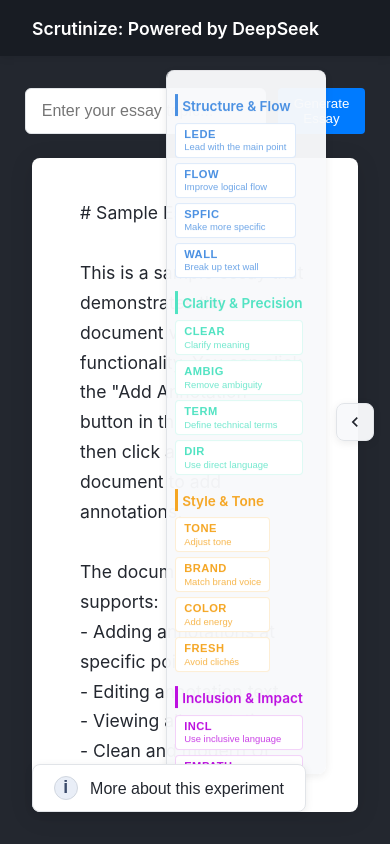
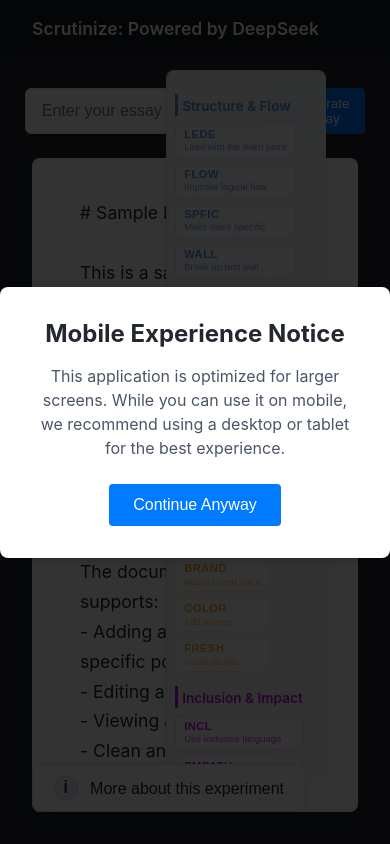
Before and after one commit to averyreyna/scrutinize, a React (Create React App) app: page / in a window 390 px wide. Built offline with nearby package versions, Linux system fonts and the light colour scheme.

Commit message:
added mobile warning

```diff
--- a/src/App.tsx
+++ b/src/App.tsx
@@ -1,5 +1,6 @@
-import React from 'react';
+import React, { useState, useEffect } from 'react';
 import DocumentPage from './pages/DocumentPage';
+import MobileWarning from './components/MobileWarning';
 import styled from 'styled-components';
 
 const AppContainer = styled.div`
@@ -9,8 +10,18 @@
 `;
 
 function App() {
+  const [showMobileWarning, setShowMobileWarning] = useState(false);
+
+  useEffect(() => {
+    const isMobile = window.innerWidth <= 768;
+    if (isMobile) {
+      setShowMobileWarning(true);
+    }
+  }, []);
+
   return (
     <AppContainer>
+      {showMobileWarning && <MobileWarning onDismiss={() => setShowMobileWarning(false)} />}
       <DocumentPage />
     </AppContainer>
   );
--- /dev/null
+++ b/src/components/MobileWarning.tsx
@@ -0,0 +1,73 @@
+import React from 'react';
+import styled from 'styled-components';
+
+const WarningOverlay = styled.div`
+  position: fixed;
+  top: 0;
+  left: 0;
+  width: 100%;
+  height: 100%;
+  background: rgba(0, 0, 0, 0.8);
+  display: flex;
+  align-items: center;
+  justify-content: center;
+  z-index: 9999;
+`;
+
+const WarningContent = styled.div`
+  background: white;
+  padding: 2rem;
+  border-radius: 8px;
+  max-width: 90%;
+  width: 400px;
+  text-align: center;
+  box-shadow: 0 4px 12px rgba(0, 0, 0, 0.15);
+`;
+
+const Title = styled.h2`
+  margin: 0 0 1rem 0;
+  color: #23272f;
+  font-size: 1.5rem;
+`;
+
+const Message = styled.p`
+  margin: 0 0 1.5rem 0;
+  color: #4a5568;
+  line-height: 1.5;
+`;
+
+const Button = styled.button`
+  background: #007bff;
+  color: white;
+  border: none;
+  padding: 0.75rem 1.5rem;
+  border-radius: 4px;
+  font-size: 1rem;
+  cursor: pointer;
+  transition: background-color 0.2s;
+
+  &:hover {
+    background: #0056b3;
+  }
+`;
+
+interface MobileWarningProps {
+  onDismiss: () => void;
+}
+
+const MobileWarning: React.FC<MobileWarningProps> = ({ onDismiss }) => {
+  return (
+    <WarningOverlay>
+      <WarningContent>
+        <Title>Mobile Experience Notice</Title>
+        <Message>
+          This application is optimized for larger screens. While you can use it on mobile,
+          we recommend using a desktop or tablet for the best experience.
+        </Message>
+        <Button onClick={onDismiss}>Continue Anyway</Button>
+      </WarningContent>
+    </WarningOverlay>
+  );
+};
+
+export default MobileWarning;
```
